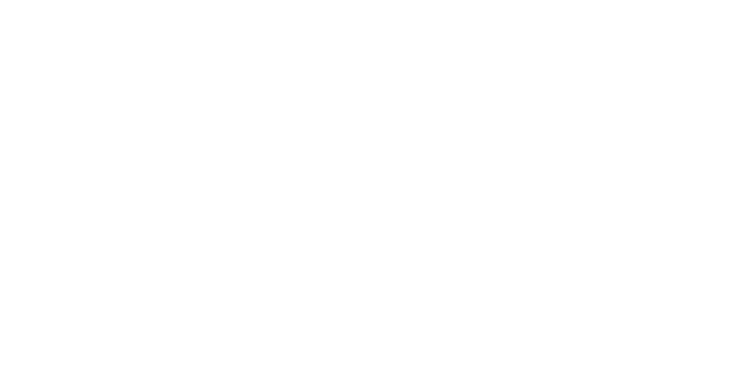
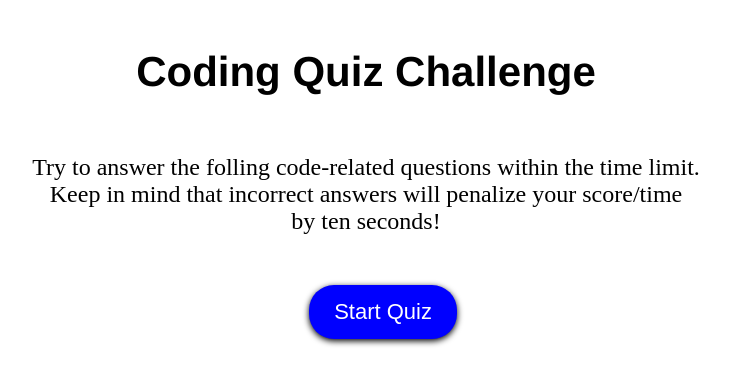
Before and after one commit to rturner1220/code-quiz, a plain HTML site: page index.html in a window 1280 px wide. Shown: the whole page, without its empty margins (274-1003 px from the left). Drawn offline with Linux system fonts and the light colour scheme.

Commit message:
added button

```diff
--- a/assets/css/style.css
+++ b/assets/css/style.css
@@ -0,0 +1,41 @@
+body {
+    margin: 0;
+    padding: 0;
+}
+
+.page-title {
+    font-family: 'Franklin Gothic Medium', 'Arial Narrow', Arial, sans-serif;
+    font-size: 42px;
+    font-weight: bold;
+    color: black;
+    text-align: center;
+    padding: 20px;
+}
+
+header p {
+    font-size: 24px;
+    text-align: center;
+    padding: 10px;
+}
+
+.btn {
+    position: relative;
+    top: 30%;
+    left: 44%;
+    border: none;
+    background-color: blue;
+    border-radius: 25px;
+    box-shadow: 0px 2px 6px 0px black;
+    color: #ffff;
+    display: inline-block;
+    font-size: 22px;
+    margin: 16px 16px 16px 20px;
+    padding: 14px 25px;
+    text-align: center;
+    cursor: pointer;
+}
+
+.btn:hover {
+    box-shadow: 0 2px var(--grey);
+    top: -2px;
+  }
--- a/index.html
+++ b/index.html
@@ -4,9 +4,21 @@
     <meta charset="UTF-8">
     <meta http-equiv="X-UA-Compatible" content="IE=edge">
     <meta name="viewport" content="width=device-width, initial-scale=1.0">
-    <title>Document</title>
+    <title>Code Quiz</title>
+    <link rel="stylesheet" href="./assets/css/style.css">
 </head>
 <body>
+    <header>
+        <h1 class="page-title">Coding Quiz Challenge</h1>
+        <p>Try to answer the folling code-related questions within the time limit.<br>
+         Keep in mind that incorrect answers will penalize your score/time<br>
+         by ten seconds!</p>
 
+        <button class="btn" id="quiz">Start Quiz</button>
+    </header>
+
+
+
+<script src="./assets/js/quiz.js"></script>
 </body>
 </html>
```
